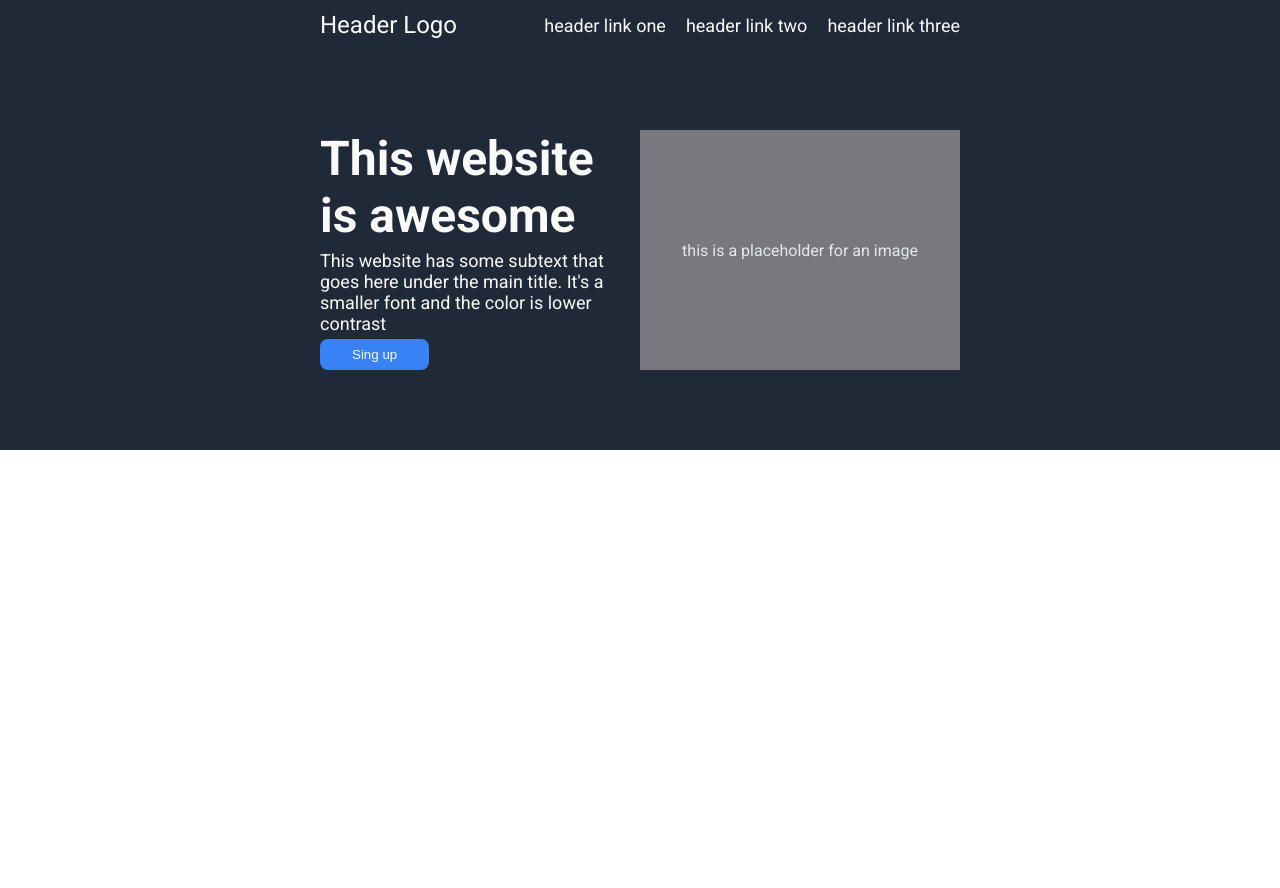
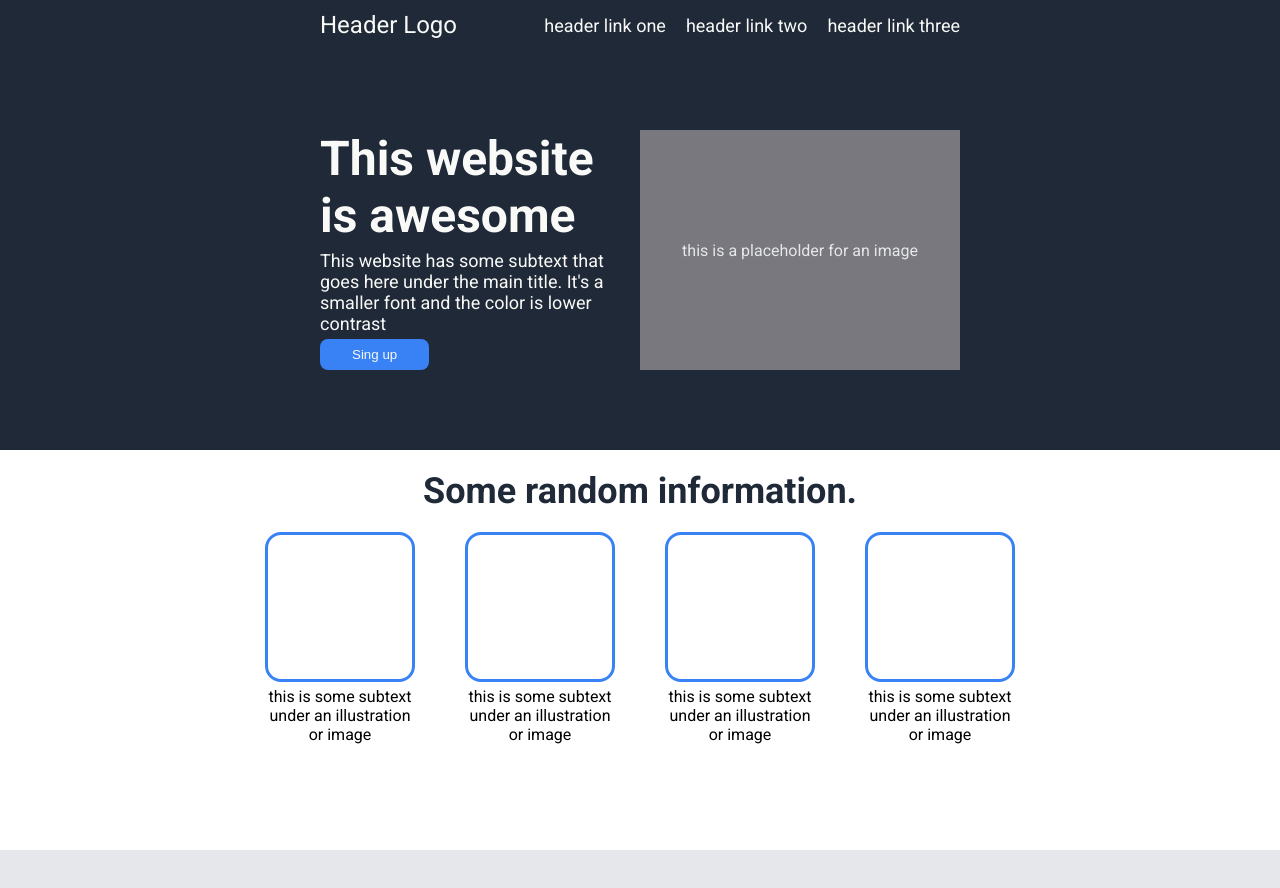
Before and after one commit to DiegoPisa03/odin-landing-page, a plain HTML site: page index.html in a window 1280 px wide. Before the commit the page ends 800 px from the top, so only its background shows below. Drawn offline with Linux system fonts and the light colour scheme.

Commit message:
Do content section HTML and CSS

```diff
--- a/index.html
+++ b/index.html
@@ -29,5 +29,30 @@
             </div>
         </div>
 
+        <div class="content">
+            <div class="content-title">Some random information.</div>
+            <div class="boxes">
+                <div class="content-box">
+                    <div class="content-box-item"></div>
+                    <div class="content-box-info">this is some subtext under an illustration or image</div>
+                </div>
+                <div class="content-box">
+                    <div class="content-box-item"></div>
+                    <div class="content-box-info">this is some subtext under an illustration or image</div>
+                </div>
+                <div class="content-box">
+                    <div class="content-box-item"></div>
+                    <div class="content-box-info">this is some subtext under an illustration or image</div>
+                </div>
+                <div class="content-box">
+                    <div class="content-box-item"></div>
+                    <div class="content-box-info">this is some subtext under an illustration or image</div>
+                </div>
+            </div>
+        </div>
+
+        <div class="quote">
+
+        </div>
     </body>
 </html>
--- a/styles.css
+++ b/styles.css
@@ -105,3 +105,52 @@ a {
 }
 
 /* CONTENT */
+
+.content {
+    text-align: center;
+    height: 400px;
+    gap: 20px;
+    display: flex;
+    flex-direction: column;
+}
+
+.content-title {
+    font-size: 36px;
+    font-weight: 900;
+    padding-top: 20px;
+    color: #1F2937;
+}
+
+.boxes {
+    display: flex;
+    width: 50%;
+    gap: 50px;
+    align-self: center;
+    justify-content: center;
+}
+
+.content-box {
+    display: flex;
+    flex-direction: column;
+    align-items: center;
+    justify-content: center;
+    gap: 5px;
+    max-width: 150px;
+}
+
+.content-box-item {
+    border: 3px solid #3882F6;
+    border-radius: 16px;
+    height: 150px;
+    width: 150px;
+}
+
+.content-box-info {
+    text-align: center;
+}
+/* QUOTE */
+
+.quote {
+    background-color: #E5E7EB;
+    height: 400px;
+}
```
